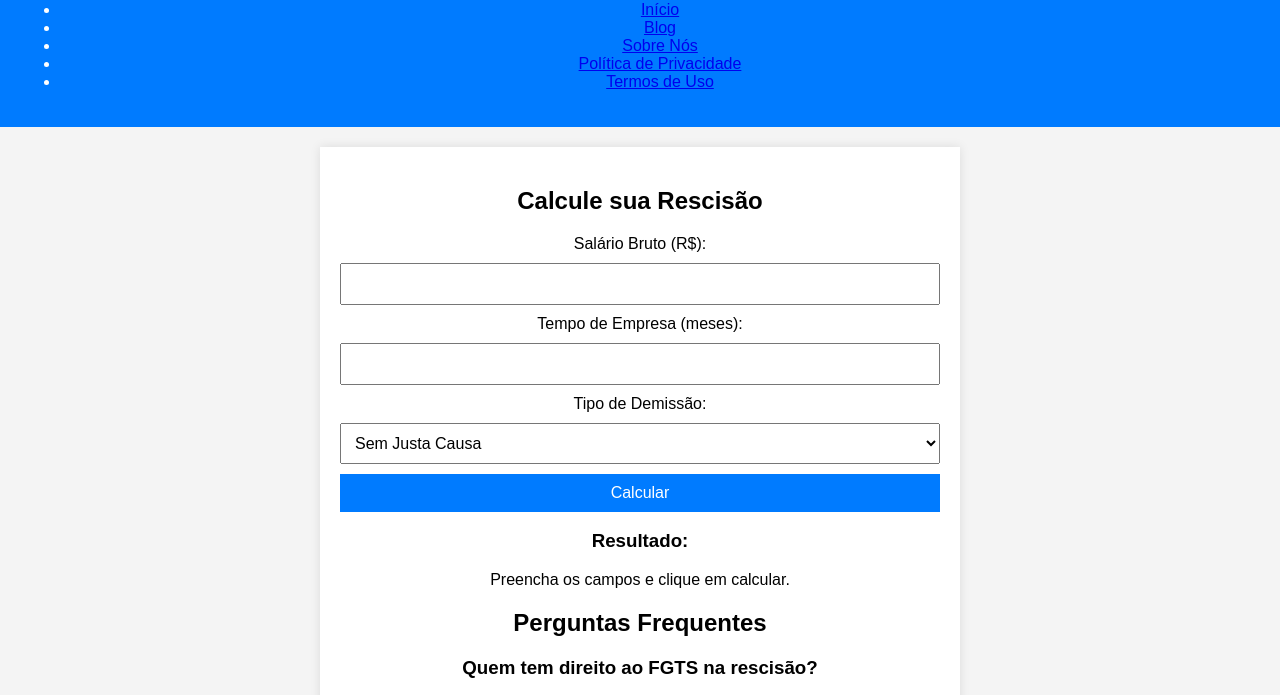
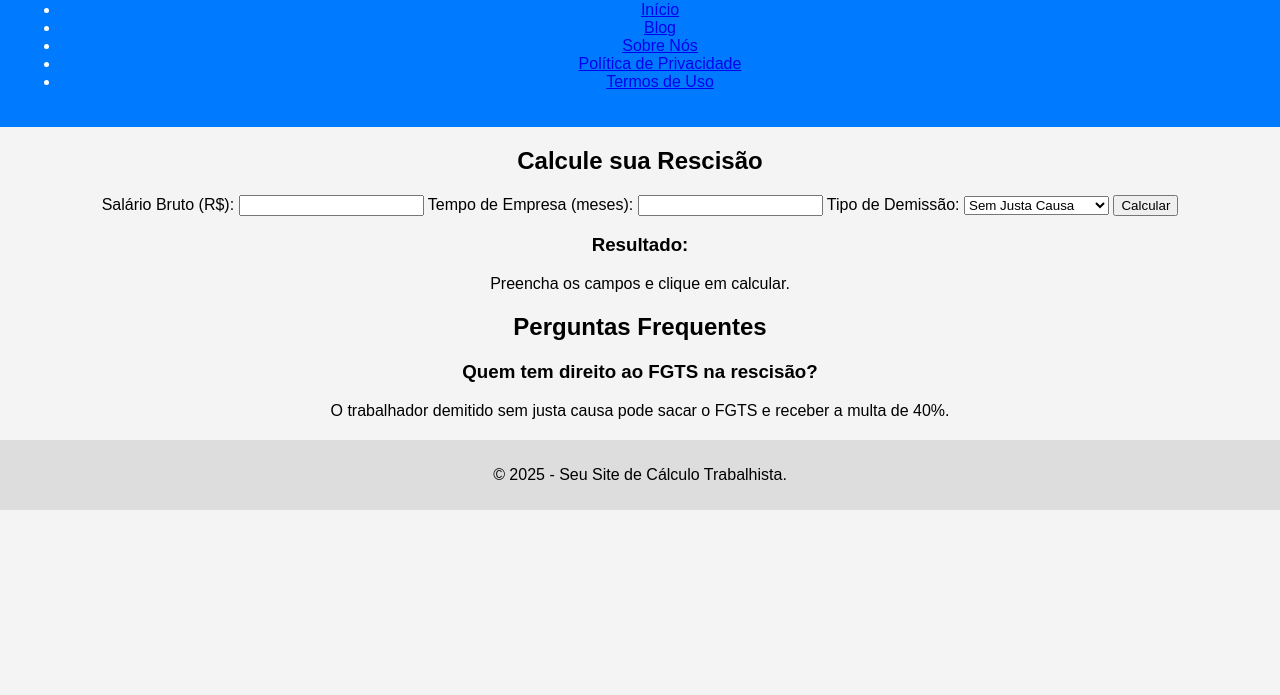
Before and after one commit to Oconselho/calculadora-trabalhista, a plain HTML site: page index.html in a window 1280 px wide. Shown: the part 99-794 px from the top of the page. Drawn offline with Linux system fonts and the light colour scheme.

Commit message:
Update styles.css

```diff
--- a/styles.css
+++ b/styles.css
@@ -12,33 +12,6 @@ header {
     padding: 20px;
 }
 
-main {
-    max-width: 600px;
-    margin: 20px auto;
-    background: white;
-    padding: 20px;
-    box-shadow: 0px 0px 10px rgba(0,0,0,0.1);
-}
-
-form {
-    display: flex;
-    flex-direction: column;
-    gap: 10px;
-}
-
-input, select, button {
-    padding: 10px;
-    font-size: 1em;
-    width: 100%;
-}
-
-button {
-    background: #007BFF;
-    color: white;
-    border: none;
-    cursor: pointer;
-}
-
 footer {
     margin-top: 20px;
     padding: 10px;
```
